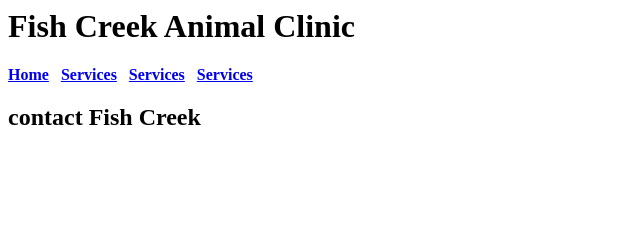
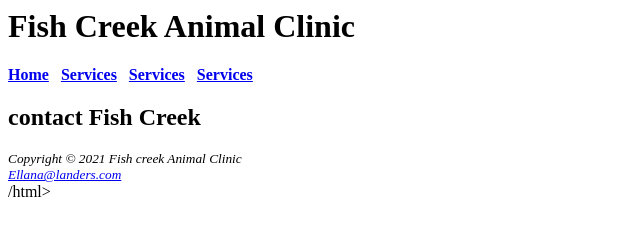
Before and after one commit to Ellanaland/Fish-Creek, a plain HTML site: page contact.html in a window 1280 px wide. Shown: the whole page, without its empty margins (0-640 px from the left). Drawn offline with Linux system fonts and the light colour scheme.

Commit message:
Update contact.html

```diff
--- a/contact.html
+++ b/contact.html
@@ -17,4 +17,11 @@
 </b>
 </nav>
 <main>
-  <h2>contact Fish Creek</h2>
+<h2>contact Fish Creek</h2>
+</main>
+<footer>
+<small><i>Copyright &copy; 2021 Fish creek Animal Clinic<br>
+<a href="mailto:Ellana@landers.com"> Ellana@landers.com </a>
+</i></small>
+</footer>
+</body>/html>
```
